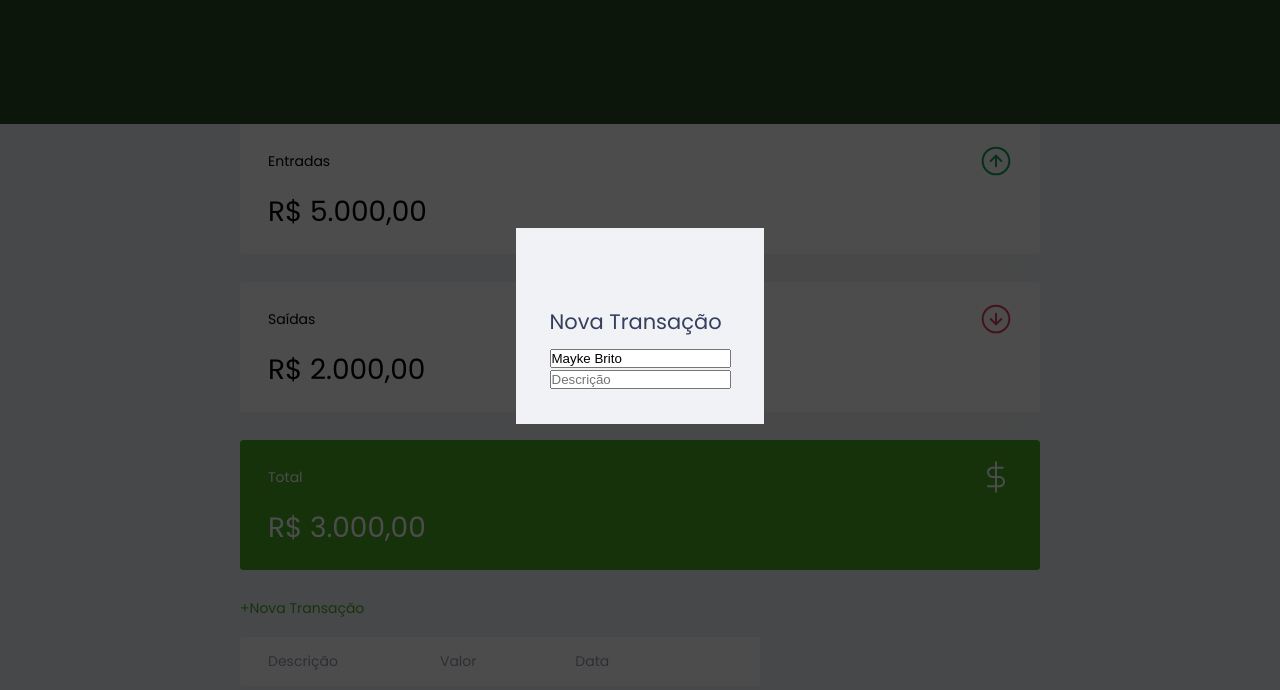
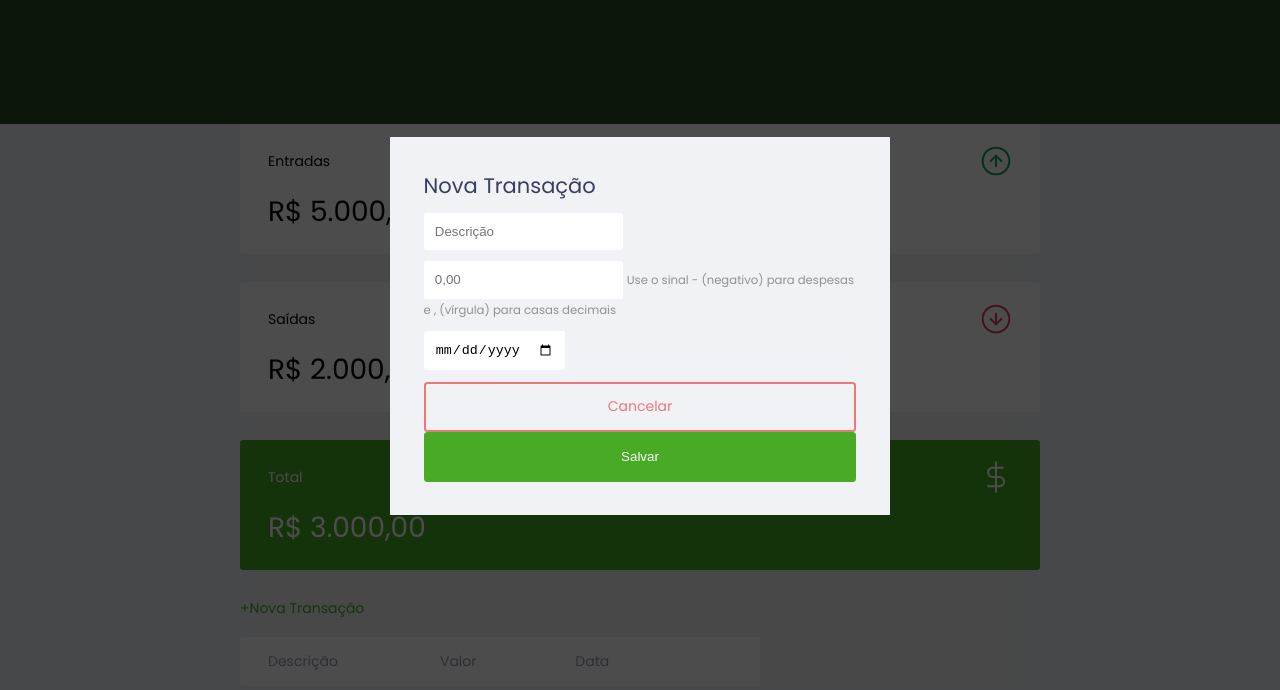
Before and after one commit to cezargodoy/WEB_2, a plain HTML site: page index.html in a window 1280 px wide. Shown: the part 74-764 px from the top of the page. Drawn offline with Linux system fonts and the light colour scheme.

Commit message:
Atualização

```diff
--- a/index.html
+++ b/index.html
@@ -101,23 +101,41 @@
                             type="text"
                             id="description"
                             name="description"
-                            value="Mayke Brito"
                             placeholder="Descrição"
                             />
                         </div>
 
                         <div class="input-group">
                             <label
-                            class="sr-only" for="amount">Descrição</label>
+                            class="sr-only" for="amount">Valor</label>
                             <input
                             type="number"
+                            step="0.01"
                             id="amount"
                             name="amount"
-                            placeholder="Descrição"
+                            placeholder="0,00"
+                            />
+                            <small class="help">Use o sinal - (negativo) para despesas e , (vírgula) para casas decimais</small>
+
+                        </div>
+
+                        <div class="input-group">
+                            <label
+                            class="sr-only"
+                            for="date">Data</label>
+                            <input
+                            type="date"
+                            id="date"
+                            name="date"
+
                             />
                         </div>
 
-                        </form>
+                        <div class="input-group actions"></div>
+                        <a href="#" class="button cancel">Cancelar</a>
+                        <button>Salvar</button>
+                    </div>
+                </form>
             </div>
         </div>
     </div>
--- a/style.css
+++ b/style.css
@@ -1,6 +1,9 @@
 /* Global ===================== */
 :root{
     --color-dark-blue: #363F5F;
+    --green: #49AA26;
+    --light-green: #3dd705;
+    --red: #e92929;
 }
 * {
     margin: 0;
@@ -45,17 +48,48 @@ h2 {
 /* Links & Buttons ====================== */
 
 a {
-    color: #49AA26;
+    color: var(--green);
     text-decoration: none;
 }
 
 a:hover {
-    color:#3dd705;
+    color: var(--light-green);
+}
+
+button{
+    width: 100%;
+    height: 50px;
+    border: none;
+    color: white;
+    background: var(--green);
+    padding: 0;
+    border-radius: 0.25rem;
+    cursor: pointer;
+}
+
+button:hover{
+    background: var(--light--green);
+
 }
 
 .button.new {
     display: inline-block;
     margin-bottom: .8rem;
+}
+
+.button.cancel{
+    color: var(--red);
+    border: 2px var(--red) solid;
+    border-radius: 0.25rem;
+    height: 50px;
+    display: flex;
+    align-items: center;
+    justify-content: center;
+    opacity: 0.6;
+}
+
+.button.cancel:hover {
+    opacity: 1;
 }
 
 
@@ -106,7 +140,7 @@ header{
 }
 
 .card.total{
-    background: #49AA26;
+    background: var(--green);
     color: white;
 }
 
@@ -188,7 +222,46 @@ td.expense{
 .modal{
     background: #F0F2F5;
     padding: 2.4rem;
+    width: 90%;
+    max-width: 500px;
 }
+
+/* Form ====================== */
+#form{
+    max-width: 500px;
+}
+
+#form h2 {
+    margin-top: 0;
+}
+
+input{
+    border: none;
+    border-radius: 0.2rem;
+    padding: 0.8rem;
+}
+
+.input-group {
+    margin-top: 0.8rem;
+    width: 100%;
+}
+
+.input-group small{
+    opacity: 0.4;
+}
+
+.input-group.actions{
+    display: flex;
+    justify-content: space-between;
+    align-items: center;
+}
+
+input-group.action button,
+.input-group.action button {
+    width: 48%;
+}
+
+
 
 /* Footer ====================== */
 
```
